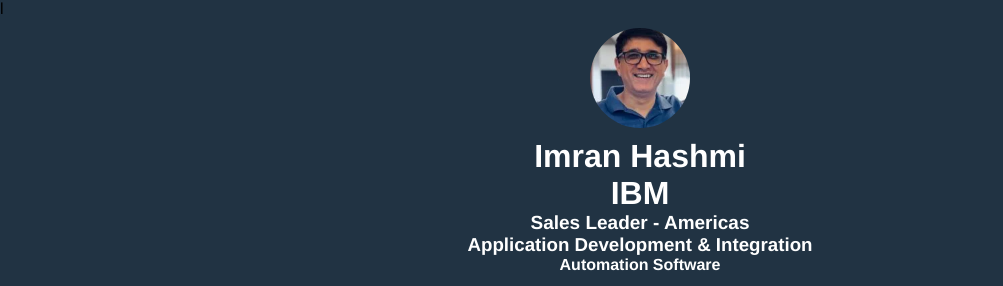
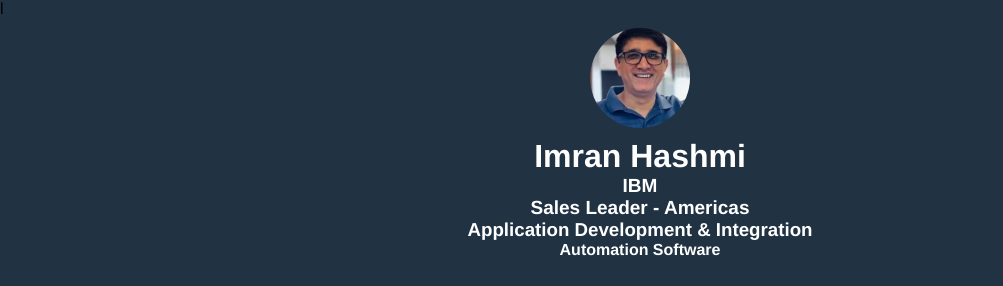
Before and after one commit to imranhashmi1/1, a plain HTML site: page index.html in a window 1280 px wide. Shown: the top 286 px of the page, without its empty margins (0-1003 px from the left). Drawn offline with Linux system fonts and the light colour scheme.

Commit message:
Update index.html

```diff
--- a/index.html
+++ b/index.html
@@ -135,7 +135,7 @@
 </div>
             <div class="content_area">
                 <h1>Imran Hashmi</h1>
-                <h1>IBM</h1>
+                <h2>IBM</h2>
                 <h2>Sales Leader - Americas</h2>
                 <h3>Application Development & Integration</h3>
                 <h4>Automation Software</h4>
```
